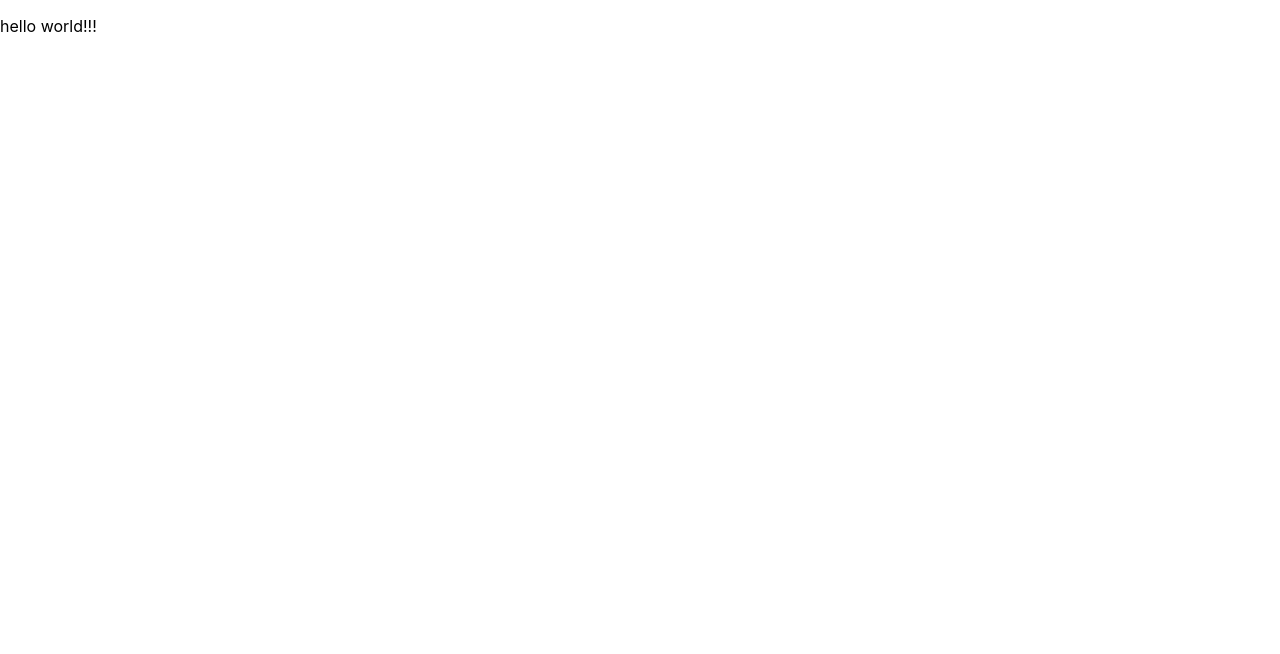
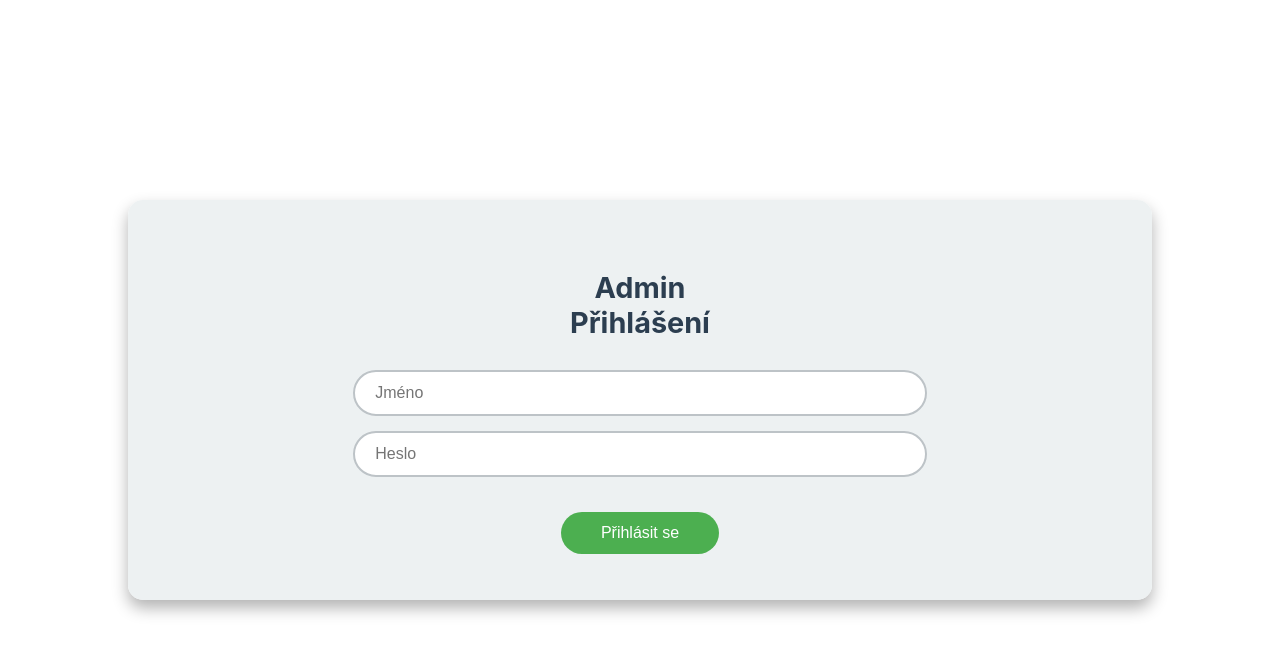
Before and after one commit to NightmarePog/Black-Mesa-25-GRF-Boiler-Template, a React (Create React App) app in the folder frontend/: page /login in a window 1280 px wide. Shown: the top 654 px of the page. Built offline with nearby package versions, Linux system fonts and the light colour scheme; no server answers; the HTML template or start-up script is replaced by a standard one.

Commit message:
loginpage

```diff
--- a/frontend/src/App.tsx
+++ b/frontend/src/App.tsx
@@ -3,6 +3,7 @@ import { BrowserRouter as Router, Routes, Route } from 'react-router-dom';
 import MainPage from './components/MainPage/MainPage';
 import LoginPage from './components/LoginPage/LoginPage';
 import Room from './components/RoomPage/Room'; // Přidejte import komponenty Room
+import AdminLogin from './components/LoginPage/LoginPage';
 
 function App() {
   return (
@@ -11,6 +12,7 @@ function App() {
         <Route path="/" element={<MainPage />} />
         <Route path="/login" element={<LoginPage />} />
         <Route path="/room/:roomCode" element={<Room />} /> {/* Přidaná routa */}
+        <Route path="/admin" element={<AdminLogin />} />
       </Routes>
     </Router>
   );
--- a/frontend/src/components/LoginPage/LoginPage.tsx
+++ b/frontend/src/components/LoginPage/LoginPage.tsx
@@ -1,9 +1,64 @@
-function LoginPage() {
+import React, { useState } from 'react';
+import { useNavigate } from 'react-router-dom';
+import './admin_page_login_background.css';
+
+const AdminLogin: React.FC = () => {
+    const [adminName, setAdminName] = useState('');
+    const [adminPassword, setAdminPassword] = useState('');
+    const [error, setError] = useState('');
+    const navigate = useNavigate();
+
+    const handleSubmit = async (e: React.FormEvent) => {
+        e.preventDefault();
+
+        try {
+            const response = await fetch('/api/v1/login', {
+                method: 'POST',
+                headers: {
+                    'Content-Type': 'application/json',
+                },
+                body: JSON.stringify({
+                    username: adminName,
+                    password: adminPassword
+                }),
+            });
+
+            if (response.ok) {
+                navigate('/admin');
+            } else {
+                const data = await response.json();
+                setError(data.error || 'Neplatné přihlašovací údaje');
+            }
+        } catch (err) {
+            setError('Chyba připojení k serveru');
+        }
+    };
+
     return (
-        <>
-            <p>hello world!!!</p>
-        </>
-    )
-}
+        <div className="centered-square">
+            <div className="content">
+                <h2>Admin <br /> Přihlášení</h2>
+                <form onSubmit={handleSubmit}>
+                    <input
+                        type="text"
+                        value={adminName}
+                        onChange={(e) => setAdminName(e.target.value)}
+                        placeholder="Jméno"
+                        required
+                    />
+                    <input
+                        type="password"
+                        value={adminPassword}
+                        onChange={(e) => setAdminPassword(e.target.value)}
+                        placeholder="Heslo"
+                        required
+                    />
+                    {error && <div style={{ color: 'red', margin: '10px 0' }}>{error}</div>}
+                    <button type="submit">Přihlásit se</button>
+                </form>
+            </div>
+        </div>
+    );
+};
 
-export default LoginPage
+export default AdminLogin;
```
Also changed, not shown: frontend/src/components/LoginPage/admin_page_login_background.css (renamed from frontend/src/html+css/admin_page_login/admin_page_login_background.css), 1 other file (tests, documents, lock files or other folders).
